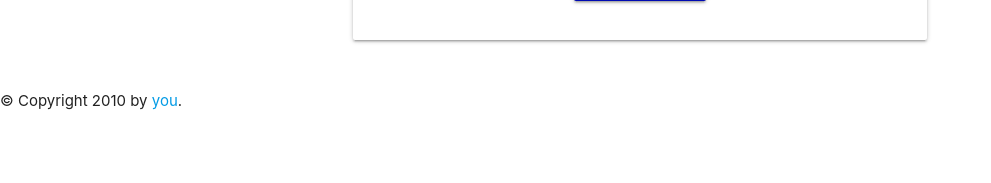
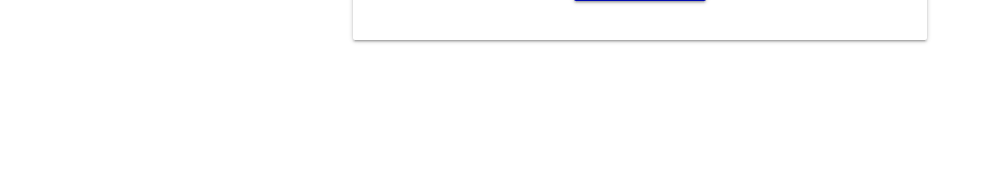
Before and after one commit to finaud/rbs-hackathon, a Flask app: page /register in a window 1280 px wide. Shown: the part 617-800 px from the top of the page, without its empty margins (0-991 px from the left). Run offline with Flask 2, Linux system fonts and the light colour scheme.

Commit message:
footage deleted

```diff
--- a/templates/layout.html
+++ b/templates/layout.html
@@ -44,10 +44,6 @@
 <div id="content">
     <div class="container">{% block content %}{% endblock %}</div>
 </div>
-<div id="footer">
-    {% block footer %}
-        &copy; Copyright 2010 by <a href="http://domain.invalid/">you</a>.
-    {% endblock %}
-</div>
+
 </body>
 </html>
```
